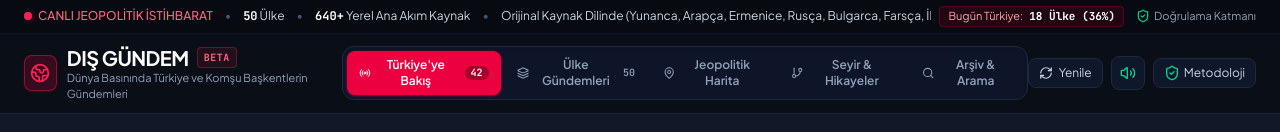
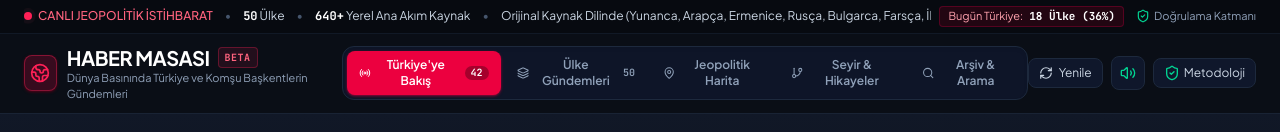
Before and after one commit to mserman90/habermasasi, a React (Vite) app: page / in a window 1280 px wide. Shown: the top 132 px of the page. Built offline with nearby package versions, Linux system fonts and the light colour scheme; no server answers.

Commit message:
refactor: rename project to HABER MASASI
Updated project branding across application metadata, titles, and UI components to align with the new platform identity.

```diff
--- a/index.html
+++ b/index.html
@@ -3,9 +3,9 @@
   <head>
     <meta charset="UTF-8" />
     <meta name="viewport" content="width=device-width, initial-scale=1.0" />
-    <title>Dış Gündem • 50 Ülke Basınında Türkiye ve Yerel Gündemler</title>
+    <title>HABER MASASI • 50 Ülke Basınında Türkiye ve Yerel Gündemler</title>
     <meta name="description" content="50 ülkenin ana akım medyasında Türkiye gündemi ve komşularımızın yerel manşetlerini kaynak dilinde takip eden jeopolitik basın istihbarat platformu." />
-    <meta property="og:title" content="Dış Gündem • 50 Ülke Basınında Türkiye ve Yerel Gündemler" />
+    <meta property="og:title" content="HABER MASASI • 50 Ülke Basınında Türkiye ve Yerel Gündemler" />
     <meta property="og:description" content="50 ülkenin ana akım medyasında Türkiye gündemi ve komşularımızın yerel manşetlerini kaynak dilinde takip eden jeopolitik basın istihbarat platformu." />
     <meta property="og:type" content="website" />
     <meta name="twitter:card" content="summary_large_image" />
--- a/metadata.json
+++ b/metadata.json
@@ -1,5 +1,5 @@
 {
-  "name": "Son Dakika Radarı",
+  "name": "HABER MASASI",
   "description": "50 ülkenin ana akım medyasını 600'den fazla yerel kaynak üzerinden kaynak dilinde takip eden, Türkiye'ye bakış ve yerel gündemleri analiz eden dış politika istihbarat platformu.",
   "requestFramePermissions": [],
   "majorCapabilities": ["MAJOR_CAPABILITY_SERVER_SIDE_GEMINI_API"]
--- a/src/components/Header.tsx
+++ b/src/components/Header.tsx
@@ -93,7 +93,7 @@ export const Header: React.FC<HeaderProps> = ({
             <div>
               <div className="flex items-center gap-2">
                 <span className="text-lg sm:text-xl font-bold tracking-tight text-white font-sans">
-                  DIŞ GÜNDEM
+                  HABER MASASI
                 </span>
                 <span className="text-[10px] font-mono font-bold uppercase tracking-wider bg-rose-500/10 text-rose-400 border border-rose-500/30 px-1.5 py-0.5 rounded">
                   BETA
--- a/src/components/MethodologyModal.tsx
+++ b/src/components/MethodologyModal.tsx
@@ -43,7 +43,7 @@ export const MethodologyModal: React.FC<MethodologyModalProps> = ({ isOpen, onCl
               EDİTORYAL MİMARİ VE VERİ FELSEFESİ
             </span>
             <h2 className="text-xl sm:text-2xl font-bold text-white">
-              Dış Gündem Nasıl Çalışır?
+              HABER MASASI Nasıl Çalışır?
             </h2>
           </div>
         </div>
```
